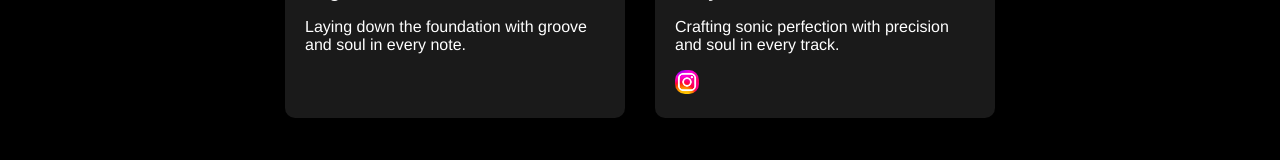
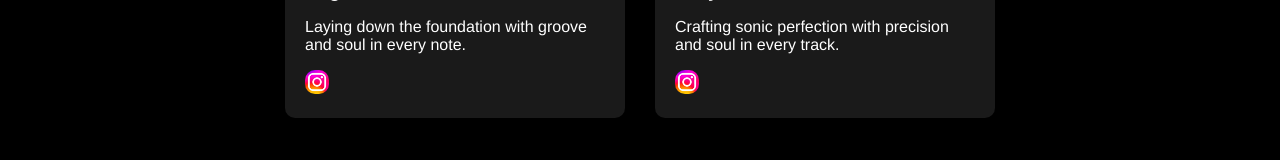
Before and after one commit to karmicversion25/kv, a plain HTML site: page index.html in a window 1280 px wide. Shown: the part 4123-4283 px from the top of the page. Drawn offline with Linux system fonts and the light colour scheme; no server answers.

Commit message:
Update index.html
Updated Raghu's instagram

```diff
--- a/index.html
+++ b/index.html
@@ -424,7 +424,7 @@
             <p>Laying down the foundation with groove and soul in every note.</p>
             <div class="social">
                 <!-- <a href="https://youtube.com/bass1" target="_blank"><img src="youtube.png" alt="YouTube"></a>  -->
-                <!-- <a href="https://www.instagram.com/bass1" target="_blank"><img src="instagram.png" alt="Instagram"></a>  -->
+                <a href="https://www.instagram.com/sarvam.bass.mayam/" target="_blank"><img src="instagram.png" alt="Instagram"></a>
             </div>
         </div>
         <div class="member">
```
